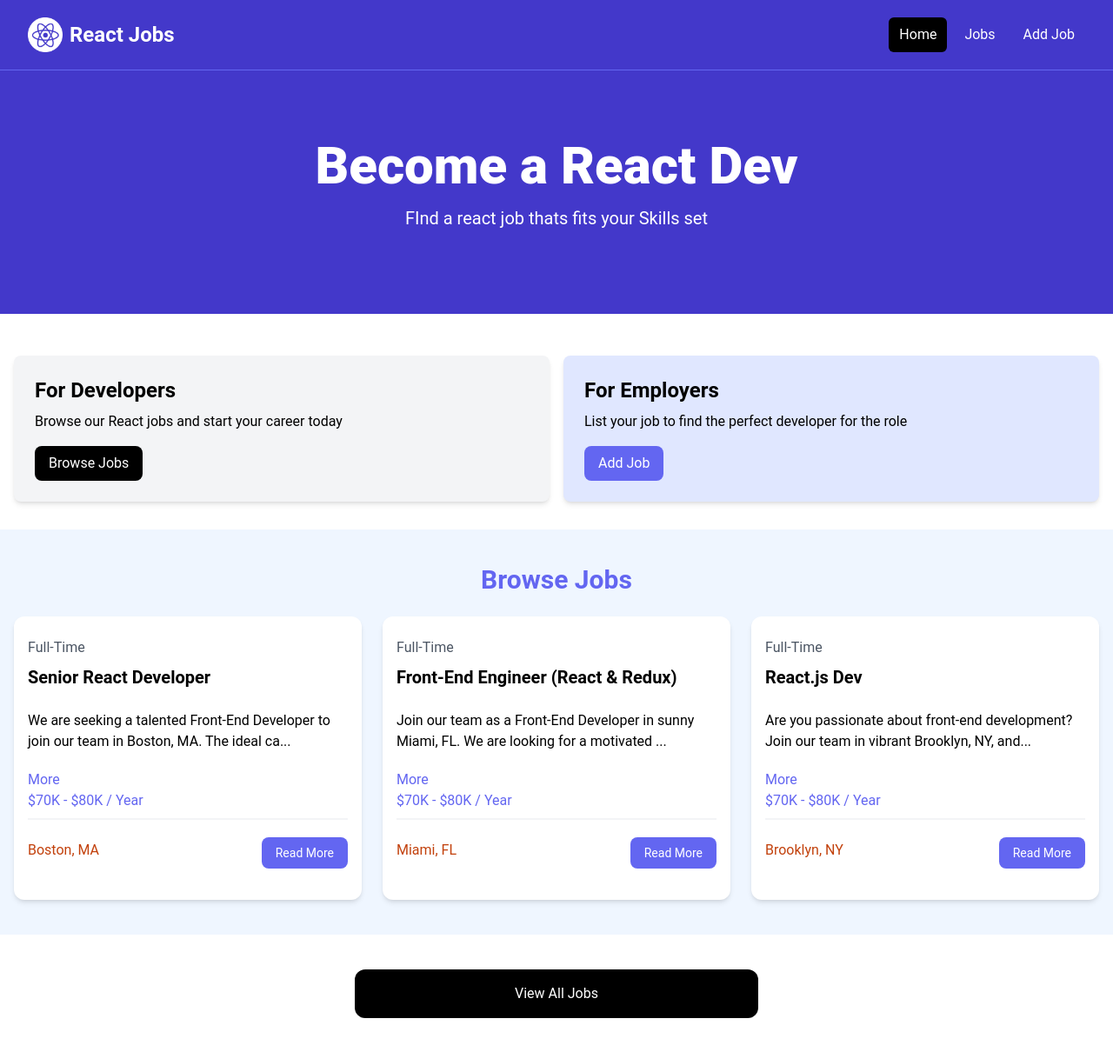
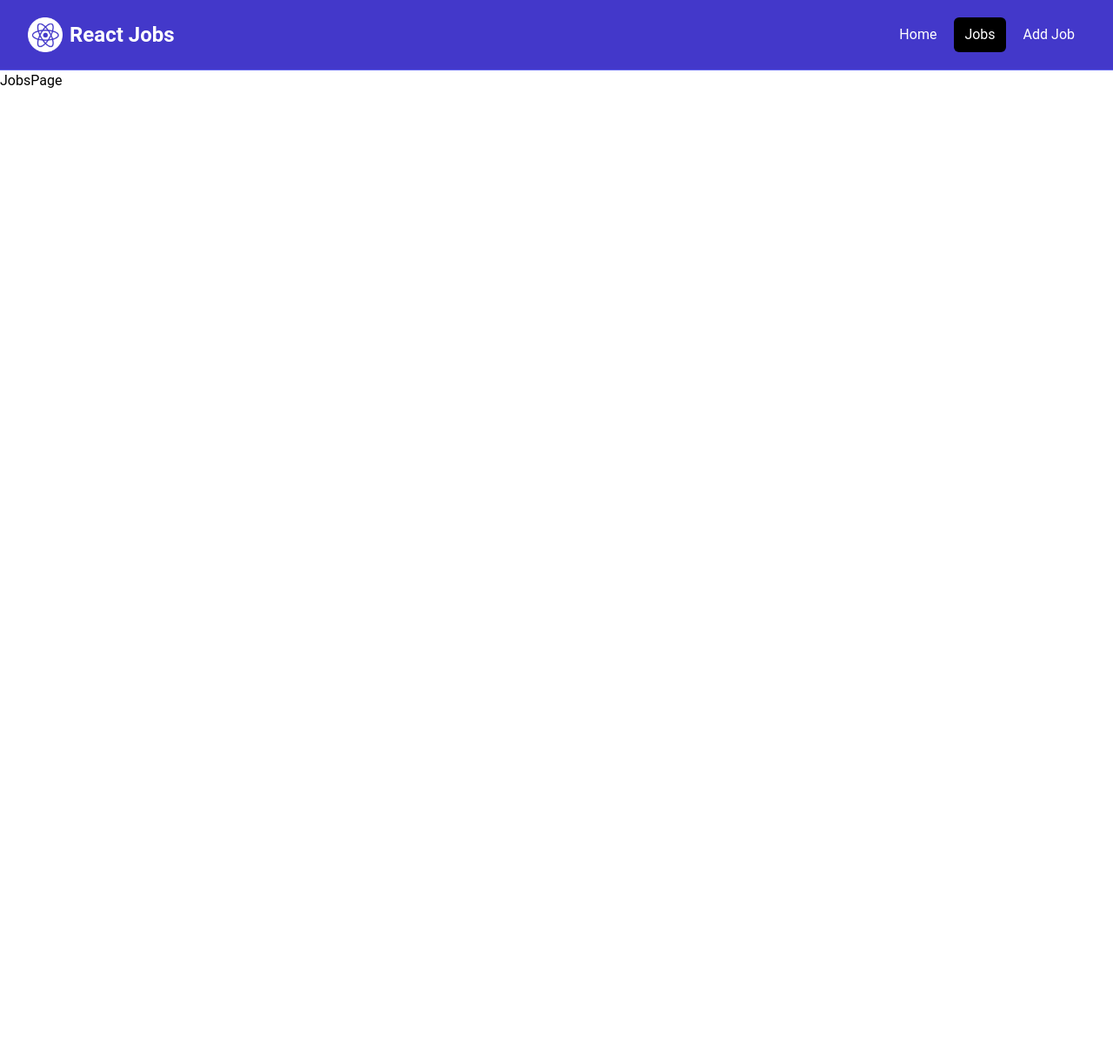
Before and after one commit to SujahathMSM/React-Job-Site, a React (Vite) app: page /jobs in a window 1280 px wide. Shown: the whole page at 87% size. After the commit the page ends 800 px from the top, so only its background shows below. Built offline with nearby package versions, Linux system fonts and the light colour scheme.

Commit message:
Used react-router-dom for roting purposes

```diff
--- a/package.json
+++ b/package.json
@@ -11,7 +11,9 @@
   },
   "dependencies": {
     "react": "^18.2.0",
-    "react-dom": "^18.2.0"
+    "react-dom": "^18.2.0",
+    "react-icons": "^5.2.1",
+    "react-router-dom": "^6.23.1"
   },
   "devDependencies": {
     "@types/react": "^18.2.66",
--- a/src/App.jsx
+++ b/src/App.jsx
@@ -1,27 +1,27 @@
-import Hero from "./components/Hero";
-import NavBar from "./components/NavBar";
-import HomeCards from "./components/HomeCards";
-import JobListings from "./components/JobListings";
-import ViewAllJobs from "./components/ViewAllJobs";
+import {
+  Route,
+  createBrowserRouter,
+  createRoutesFromElements,
+  RouterProvider
+} from 'react-router-dom';
+import HomePage from './pages/HomePage';
+import MainLayout from './Layouts/MainLayout';
+import JobsPage from './pages/JobsPage';
+import AddJobsPage from './pages/AddJobsPage';
+import NotFoundPage from './pages/NotFoundPage';
+const router = createBrowserRouter(
+  createRoutesFromElements(
+    <Route path='/' element={<MainLayout/>}>
+       <Route index element={<HomePage/>}/>
+       <Route path='/jobs' element={<JobsPage/>}/>
+       <Route path='/add-job' element={<AddJobsPage/>}/>
+       <Route path='*' element={<NotFoundPage/>}/>
+    </Route>
+  )
+)
 const App = () => {
   return (
-    <>
-      <NavBar />
-
-      {/* <!-- Hero --> */}
-      <Hero />
-
-      {/* <!-- Developers and Employers --> */}
-      <HomeCards />
-
-      {/* <!-- Browse Jobs --> */}
-
-      <JobListings />
-
-      {/* {View All Jobs} */}
-      <ViewAllJobs/>
-
-    </>
+    <RouterProvider router={router}/>
   );
 };
 
--- /dev/null
+++ b/src/Layouts/MainLayout.jsx
@@ -0,0 +1,13 @@
+import React from 'react'
+import {Outlet} from 'react-router-dom'
+import NavBar from '../components/NavBar'
+const MainLayout = () => {
+  return (
+    <>
+        <NavBar/>
+        <Outlet/>
+    </>
+  )
+}
+
+export default MainLayout
--- a/src/components/HomeCards.jsx
+++ b/src/components/HomeCards.jsx
@@ -1,4 +1,5 @@
 import Card from "./Card";
+import { Link } from "react-router-dom";
 const HomeCards = () => {
   return (
     <section className="py-4">
@@ -9,24 +10,24 @@ const HomeCards = () => {
             <p className="mt-2 mb-4">
               Browse our React jobs and start your career today
             </p>
-            <a
-              href="/jobs.html"
+            <Link
+              to="/jobs"
               className="inline-block bg-black text-white rounded-lg px-4 py-2 hover:bg-gray-700"
             >
               Browse Jobs
-            </a>
+            </Link>
           </Card>
           <Card bg="bg-indigo-100">
             <h2 className="text-2xl font-bold">For Employers</h2>
             <p className="mt-2 mb-4">
               List your job to find the perfect developer for the role
             </p>
-            <a
-              href="/add-job.html"
+            <Link
+              to="/add-job"
               className="inline-block bg-indigo-500 text-white rounded-lg px-4 py-2 hover:bg-indigo-600"
             >
               Add Job
-            </a>
+            </Link>
           </Card>
         </div>
       </div>
--- a/src/components/JobsList.jsx
+++ b/src/components/JobsList.jsx
@@ -1,5 +1,7 @@
 import React from 'react'
 import { useState } from 'react'
+import {FaMapMarker} from 'react-icons/fa';
+import { Link } from 'react-router-dom';
 const JobsList = ({Job}) => {
 
   const [showFullDescription, setShowFullDescription] = useState(false);
@@ -31,15 +33,15 @@ const JobsList = ({Job}) => {
 
             <div className="flex flex-col lg:flex-row justify-between mb-4">
               <div className="text-orange-700 mb-3">
-                <i className="fa-solid fa-location-dot text-lg"></i>
+                <FaMapMarker className="inline text-lg mb-1 mr-1"/>
                 {Job.location}
               </div>
-              <a
-                href={`/jobs/${Job.id}`}
+              <Link
+                to={`/jobs/${Job.id}`}
                 className="h-[36px] bg-indigo-500 hover:bg-indigo-600 text-white px-4 py-2 rounded-lg text-center text-sm"
               >
                 Read More
-              </a>
+              </Link>
             </div>
           </div>
         </div>
--- a/src/components/NavBar.jsx
+++ b/src/components/NavBar.jsx
@@ -1,14 +1,21 @@
 import logo from '../assets/images/logo.png'
+import { NavLink } from 'react-router-dom';
 const NavBar = () => {
+
+
+  const LinkClass = ({isActive}) => (
+    isActive ? 'bg-black text-white hover:bg-gray-900 hover:text-white rounded-md px-3 py-2'
+    : 'text-white hover:bg-gray-900 hover:text-white rounded-md px-3 py-2'
+  );
   return (
     <nav className="bg-indigo-700 border-b border-indigo-500">
       <div className="mx-auto max-w-7xl px-2 sm:px-6 lg:px-8">
         <div className="flex h-20 items-center justify-between">
           <div className="flex flex-1 items-center justify-center md:items-stretch md:justify-start">
             {/* <!-- Logo --> */}
-            <a
+            <NavLink
               className="flex flex-shrink-0 items-center mr-4"
-              href="/index.html"
+              to="/"
             >
               <img
                 className="h-10 w-auto"
@@ -18,27 +25,27 @@ const NavBar = () => {
               <span className="hidden md:block text-white text-2xl font-bold ml-2">
                 React Jobs
               </span>
-            </a>
+            </NavLink>
             <div className="md:ml-auto">
               <div className="flex space-x-2">
-                <a
-                  href="/index.html"
-                  className="text-white bg-black hover:bg-gray-900 hover:text-white rounded-md px-3 py-2"
+                <NavLink
+                  to="/"
+                  className={LinkClass}
                 >
                   Home
-                </a>
-                <a
-                  href="/jobs.html"
-                  className="text-white hover:bg-gray-900 hover:text-white rounded-md px-3 py-2"
+                </NavLink>
+                <NavLink
+                  to="/jobs"
+                  className={LinkClass}
                 >
                   Jobs
-                </a>
-                <a
-                  href="/add-job.html"
-                  className="text-white hover:bg-gray-900 hover:text-white rounded-md px-3 py-2"
+                </NavLink>
+                <NavLink
+                  to="/add-job"
+                  className={LinkClass}
                 >
                   Add Job
-                </a>
+                </NavLink>
               </div>
             </div>
           </div>
--- a/src/components/ViewAllJobs.jsx
+++ b/src/components/ViewAllJobs.jsx
@@ -1,14 +1,15 @@
 import React from "react";
+import { Link } from "react-router-dom";
 
 const ViewAllJobs = () => {
   return (
     <section className="m-auto max-w-lg my-10 px-6">
-      <a
-        href="/jobs"
+      <Link
+        to="/jobs"
         className="block bg-black text-white text-center py-4 px-6 rounded-xl hover:bg-gray-700"
       >
         View All Jobs
-      </a>
+      </Link>
     </section>
   );
 };
--- /dev/null
+++ b/src/pages/AddJobsPage.jsx
@@ -0,0 +1,9 @@
+import React from 'react'
+
+const AddJobsPage = () => {
+  return (
+    <div>AddJobsPage</div>
+  )
+}
+
+export default AddJobsPage
--- /dev/null
+++ b/src/pages/HomePage.jsx
@@ -0,0 +1,17 @@
+import React from 'react'
+import Hero from '../components/Hero';
+import HomeCards from '../components/HomeCards'
+import JobListings from '../components/JobListings'
+import ViewAllJobs from '../components/ViewAllJobs';
+const HomePage = () => {
+  return (
+    <>
+        <Hero/>
+        <HomeCards/>
+        <JobListings/>
+        <ViewAllJobs/>
+    </>
+  )
+}
+
+export default HomePage
--- /dev/null
+++ b/src/pages/JobsPage.jsx
@@ -0,0 +1,9 @@
+import React from 'react'
+
+const JobsPage = () => {
+  return (
+    <div>JobsPage</div>
+  )
+}
+
+export default JobsPage
--- /dev/null
+++ b/src/pages/NotFoundPage.jsx
@@ -0,0 +1,20 @@
+import React from "react";
+import { Link } from "react-router-dom";
+import { FaExclamationTriangle } from "react-icons/fa";
+const NotFoundPage = () => {
+  return (
+    <section className="text-center flex flex-col justify-center items-center h-96">
+      <FaExclamationTriangle className=" text-yellow-400 text-6xl mb-4"></FaExclamationTriangle>
+      <h1 className="text-6xl font-bold mb-4">404 Not Found</h1>
+      <p className="text-xl mb-5">This page does not exist</p>
+      <Link
+        to="/"
+        className="text-white bg-indigo-700 hover:bg-indigo-900 rounded-md px-3 py-2 mt-4"
+      >
+        Go Back
+      </Link>
+    </section>
+  );
+};
+
+export default NotFoundPage;
```
Also changed, not shown: 1 other file (tests, documents, lock files or other folders).
